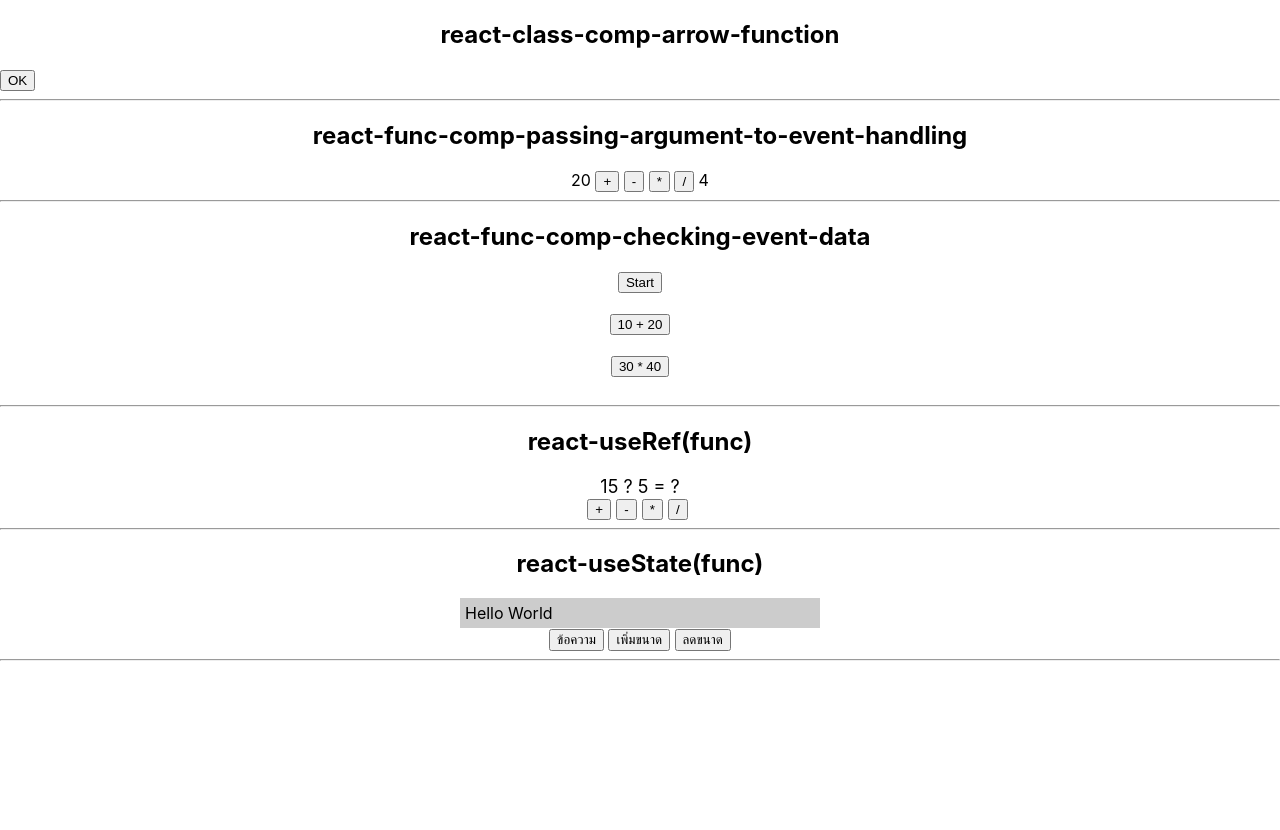
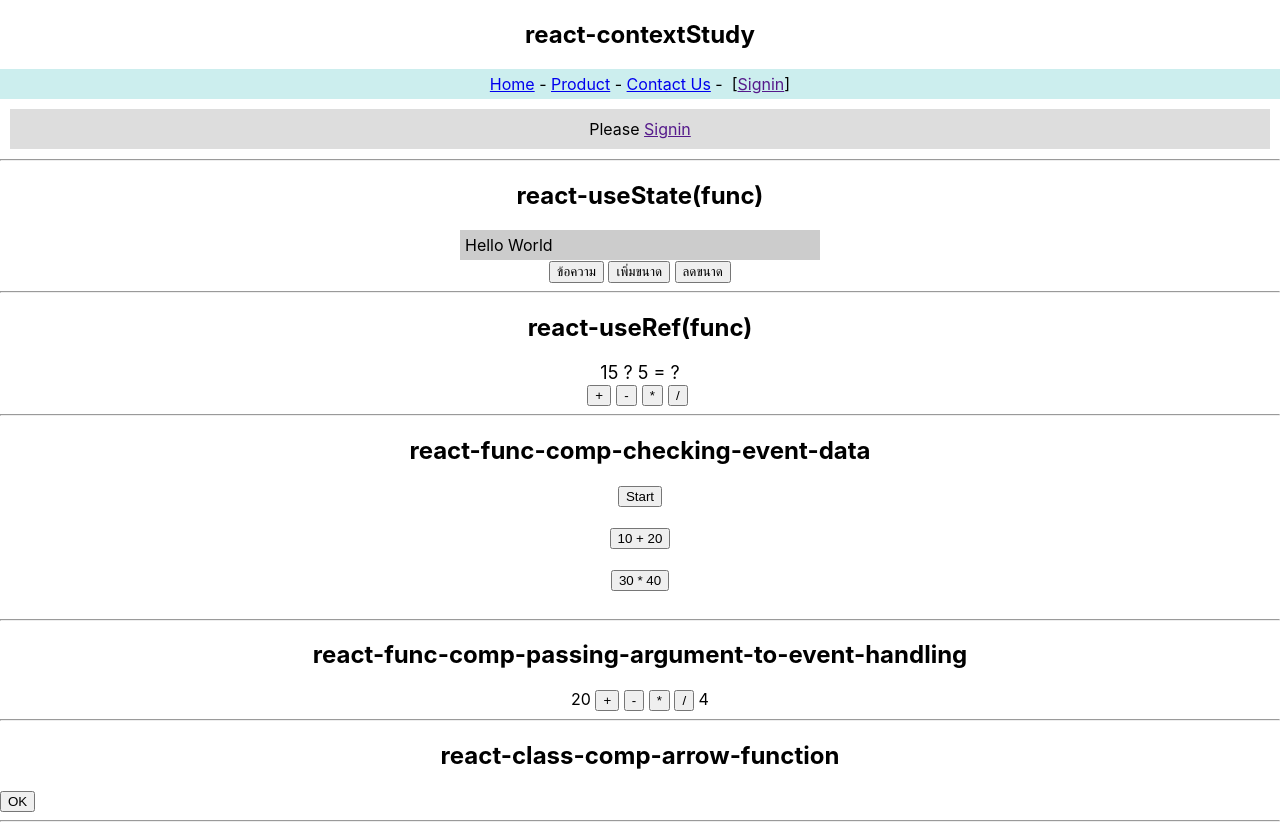
Before and after one commit to justprinthelloworld/app1_EnETC67, a React (Create React App) app: page / in a window 1280 px wide. Before the commit the page ends 800 px from the top, so only its background shows below. Built offline with nearby package versions, Linux system fonts and the light colour scheme.

Commit message:
Create context.js, context-header2.js, context-content2.js and Update App.js
Create context.js, context-header2.js, context-content2.js and Update App.js

```diff
--- a/src/App.js
+++ b/src/App.js
@@ -4,30 +4,40 @@
 import { EventData2 } from './event-data'
 import RefsFunc from './refs-func'
 import MessageBox from './state-func'
+import { userContext } from './context'
+import Header2 from './context-header2'
+import Content2 from './context-content2'
 
 export default function App() {
+  let [user, setUser] = React.useState('')
   return (
     <>
-      <h2><center>react-class-comp-arrow-function</center></h2>
-      <Button />
+      <h2><center>react-contextStudy</center></h2>
+        <userContext.Provider value = {[user, setUser]}>
+          <Header2/>
+          <Content2/>
+        </userContext.Provider>
       <hr/>
 
-      <h2><center>react-func-comp-passing-argument-to-event-handling</center></h2>
-      <Calculator2 />
-      <hr/>
-
-      <h2><center>react-func-comp-checking-event-data</center></h2>
-      <EventData2 />
+      <h2><center>react-useState(func)</center></h2>
+      <MessageBox/>
       <hr/>
 
       <h2><center>react-useRef(func)</center></h2>
       <RefsFunc/>
       <hr/>
 
-      <h2><center>react-useState(func)</center></h2>
-      <MessageBox/>
+      <h2><center>react-func-comp-checking-event-data</center></h2>
+      <EventData2/>
       <hr/>
 
+      <h2><center>react-func-comp-passing-argument-to-event-handling</center></h2>
+      <Calculator2/>
+      <hr/>
+
+      <h2><center>react-class-comp-arrow-function</center></h2>
+      <Button/>
+      <hr/>
     </>
   )
 }
--- /dev/null
+++ b/src/context-content2.js
@@ -0,0 +1,28 @@
+import React from 'react'
+import { userContext } from './context'
+
+export default function Content2() {
+    let [user, setUser] = React.useContext(userContext)
+
+    const contentStyle = {
+        backgroundColor:'#ddd',
+        textAlign:'center',
+        margin: 10,
+        padding: 10
+    }
+
+    const onClickSignin = (event) => {
+        event.preventDefault()
+        setUser('Tom Jerry')
+    }
+
+    return (
+        <div style={contentStyle}>
+        {
+            (user)
+            ? <span>Hello {user}</span>
+            : <span>Please <a href=''onClick={onClickSignin}>Signin</a></span>
+        }
+        </div>
+    )
+}
--- /dev/null
+++ b/src/context-header2.js
@@ -0,0 +1,39 @@
+import React from 'react'
+import { userContext } from './context'
+
+export default class Header2 extends React.Component {
+    static contextType = userContext
+
+    render() {
+        let [user, setUser] = this.context
+
+        const headerStyle = {
+            backgroundColor: '#cee',
+            textAlign: 'center',
+            padding: 5
+        }
+
+        const onClickSignout = (event) => {
+            event.preventDefault()
+            setUser('')
+        }
+
+        const onClickSignin = (event) => {
+            event.preventDefault()
+            setUser('Tom Jerry')
+        }
+
+        return (
+            <div style={headerStyle}>
+                <a href=' '>Home</a>&nbsp;-&nbsp;
+                <a href=' '>Product</a>&nbsp;-&nbsp;
+                <a href=' '>Contact Us</a>&nbsp;-&nbsp;&nbsp;
+            {
+                (user)
+                ? <span>[{user}&nbsp;:&nbsp;<a href='' onClick={onClickSignout}>Signout</a>]</span>
+                : <span>[<a href='' onClick={onClickSignin}>Signin</a>]</span>
+            }
+            </div>
+        )
+    }
+}
--- /dev/null
+++ b/src/context.js
@@ -0,0 +1,3 @@
+import React, { createContext } from 'react'
+
+export const userContext = createContext()
```
